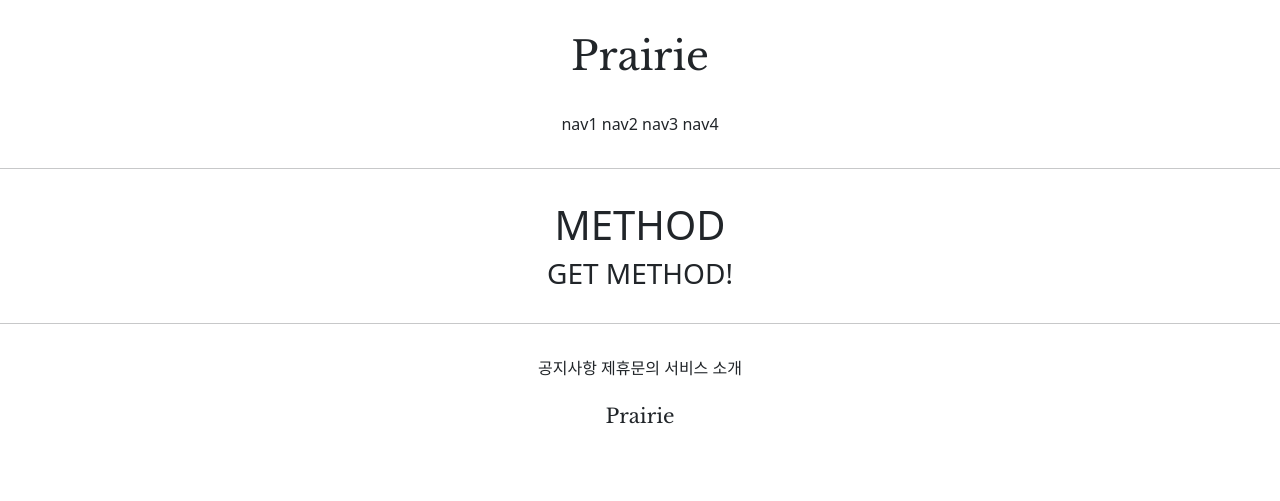
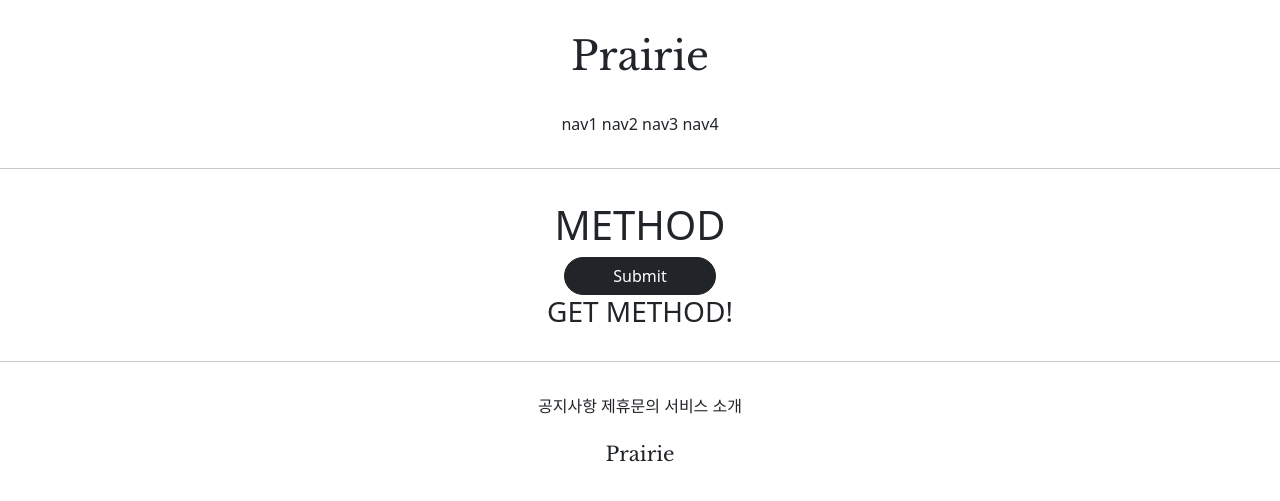
Before and after one commit to YuseonChoi/gis1, a Django app: page /accounts/hello_world/ in a window 1280 px wide. Shown: the top 501 px of the page. Run offline with Django 3.2, Linux system fonts and the light colour scheme; parts of the project's set-up code (start-up, migrations or seed data) failed here and were passed over.

Commit message:
7/8 class1 commit 3

```diff
--- a/accountapp/templates/accountapp/hello_world.html
+++ b/accountapp/templates/accountapp/hello_world.html
@@ -6,6 +6,12 @@
 
     <div style="margin: 2rem; text-align: center;">
         <h1>METHOD</h1>
+
+        <form action="/accounts/hello_world/" method="post">
+            {% csrf_token %}
+            <input type="submit" class="px-5 btn btn-dark rounded-pill" >
+        </form>
+
         <h3>{{ text }}</h3>
 
     </div>
```
